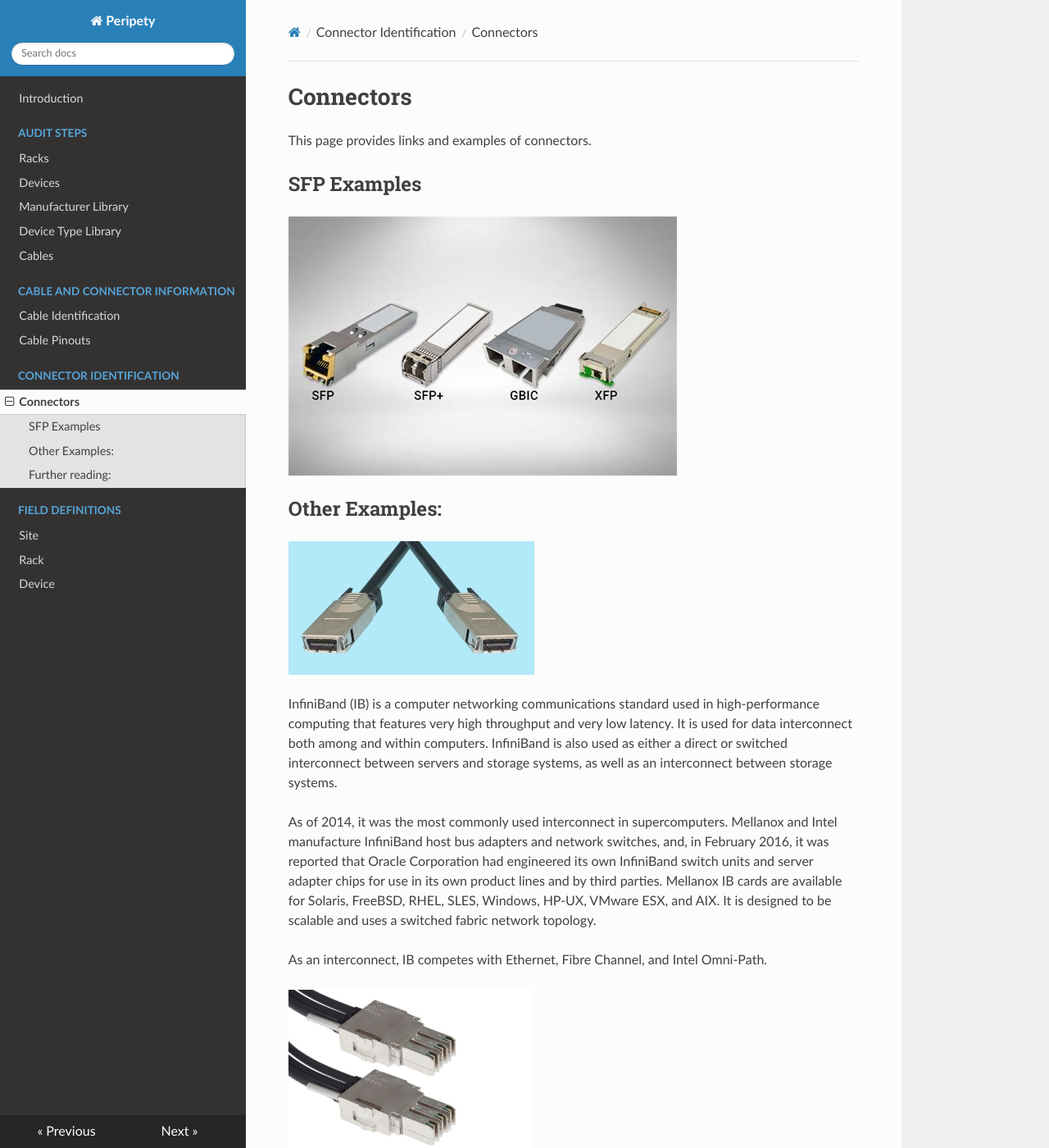
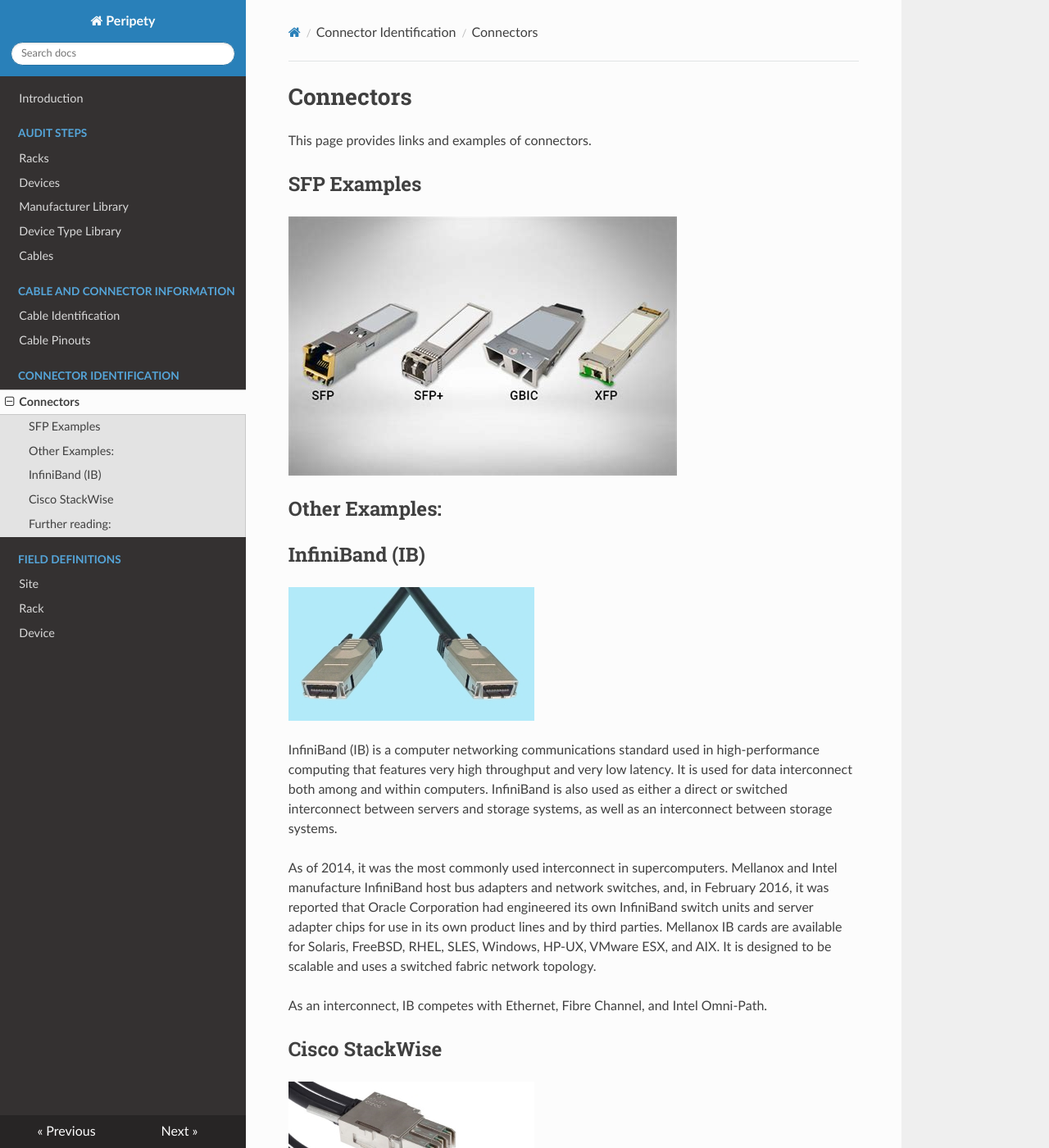
Before and after one commit to gadler01/peripety-docs, an MkDocs documentation site: the page built from docs/audit-steps/connectors.md, in a window 1280 px wide and 1400 px high. Shown: the whole window at 82% size. Built offline with MkDocs 1.6.1, drawn with Linux system fonts in a browser that asks for light colours; nearby versions of some CDN libraries; old or Windows-style settings are respelled for this version of MkDocs.

Commit message:
Update connectors.md

```diff
--- a/docs/audit-steps/connectors.md
+++ b/docs/audit-steps/connectors.md
@@ -8,6 +8,8 @@ This page provides links and examples of connectors.
 
 ## Other Examples:
 
+## InfiniBand (IB)
+
 ![Infiniband](../img/InfiniBand.jpg)
 
 InfiniBand (IB) is a computer networking communications standard used in high-performance computing that features very high throughput and very low latency. It is used for data interconnect both among and within computers. InfiniBand is also used as either a direct or switched interconnect between servers and storage systems, as well as an interconnect between storage systems.
@@ -15,6 +17,8 @@ InfiniBand (IB) is a computer networking communications standard used in high-pe
 As of 2014, it was the most commonly used interconnect in supercomputers. Mellanox and Intel manufacture InfiniBand host bus adapters and network switches, and, in February 2016, it was reported that Oracle Corporation had engineered its own InfiniBand switch units and server adapter chips for use in its own product lines and by third parties. Mellanox IB cards are available for Solaris, FreeBSD, RHEL, SLES, Windows, HP-UX, VMware ESX, and AIX. It is designed to be scalable and uses a switched fabric network topology.
 
 As an interconnect, IB competes with Ethernet, Fibre Channel, and Intel Omni-Path.
+
+## Cisco StackWise
 
 ![Cisco Stacking Cable](../img/CiscoT1Stackwise.jpg)
 
```
